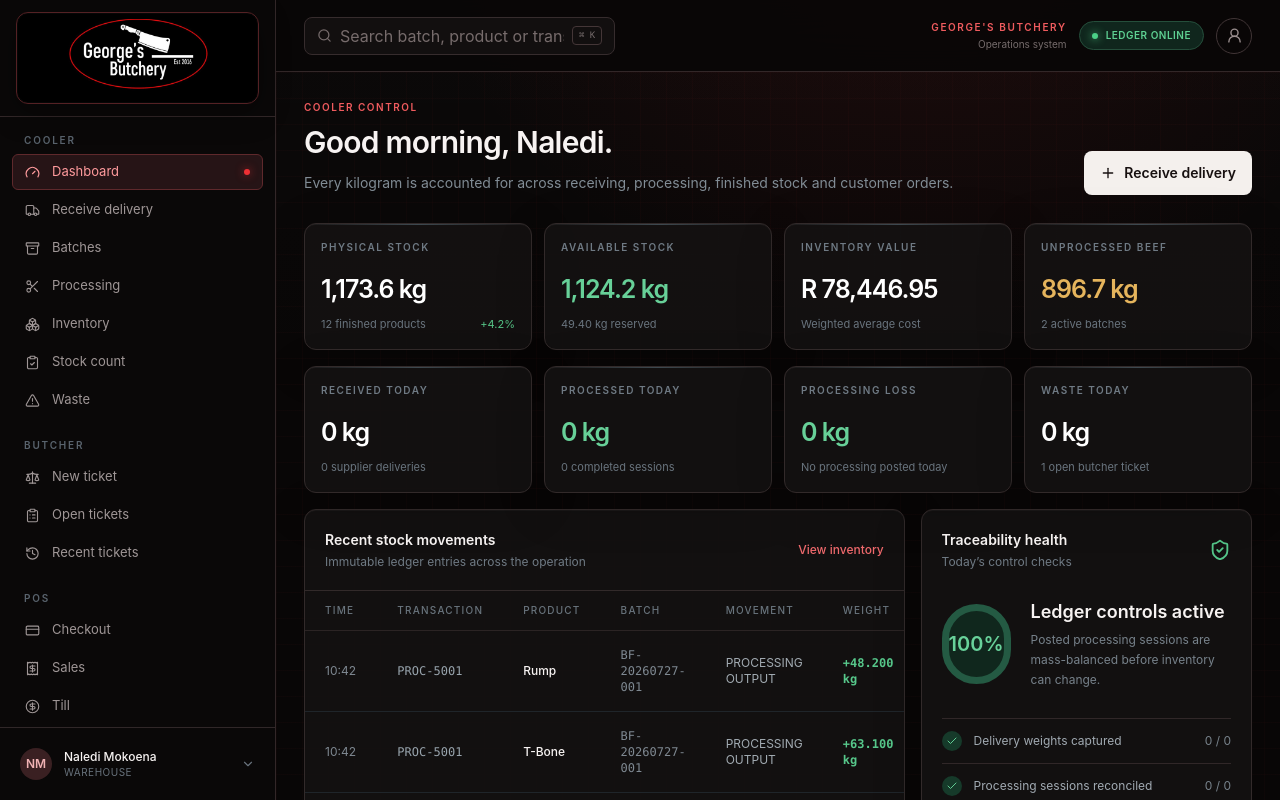
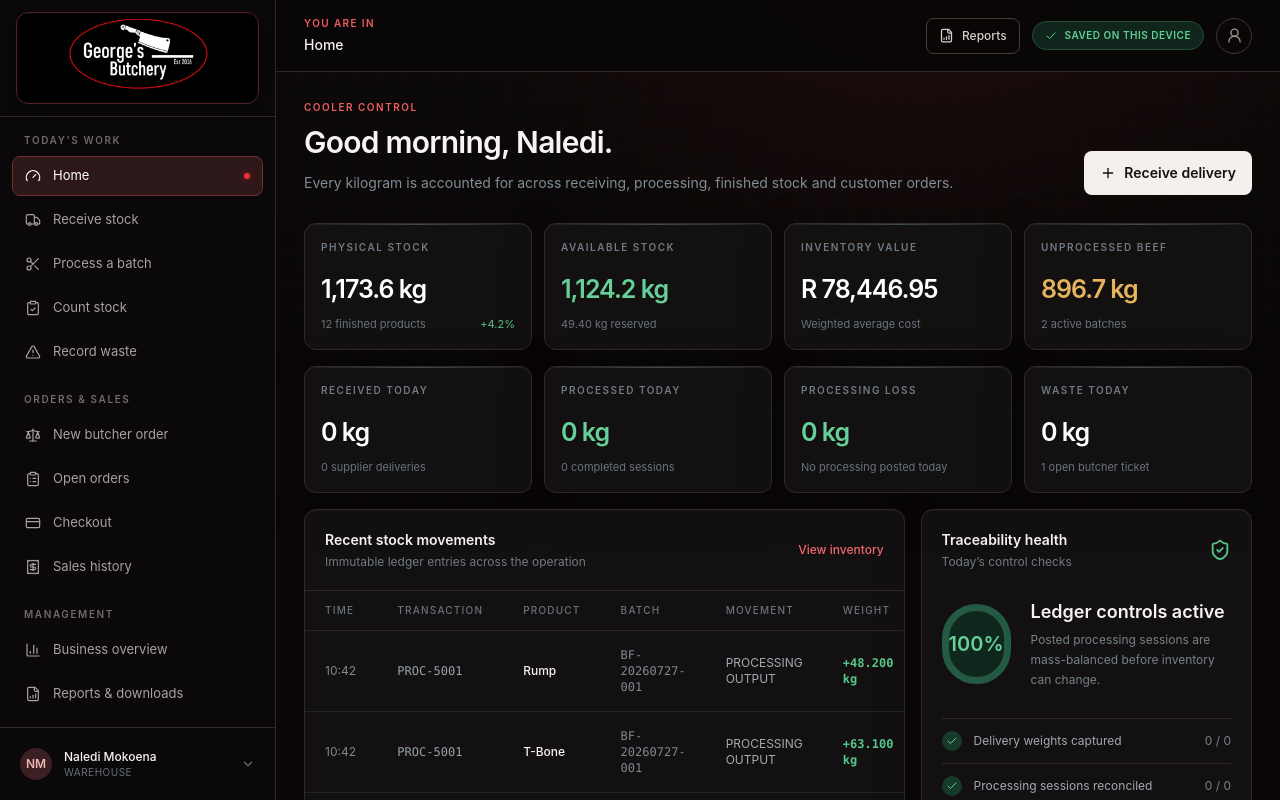
Before and after one commit to douglasbsmith2305-sudo/butchery-os, a Next.js app: page / in a window 1280 px wide. Shown: the top 800 px of the page. Built offline with nearby package versions, Linux system fonts and the light colour scheme.

Commit message:
Simplify Butchery OS and add complete reports

```diff
--- a/src/components/app-shell.tsx
+++ b/src/components/app-shell.tsx
@@ -6,51 +6,53 @@ import { usePathname } from "next/navigation";
 import {
   Archive, BarChart3, Boxes, Building2, ChevronDown, ClipboardCheck,
   ClipboardList, CreditCard, Gauge, History, Menu, PackageCheck, Receipt,
-  Scissors, Search, Settings, ShieldCheck, Store, Truck, Users,
+  Scissors, Settings, ShieldCheck, Store, Truck, Users,
   X, CircleDollarSign, Scale, TriangleAlert, UserRound,
-  FileSpreadsheet, ShoppingCart, Thermometer, LayoutDashboard,
+  FileSpreadsheet, ShoppingCart, Thermometer, LayoutDashboard, FileBarChart, Check,
 } from "lucide-react";
 import { useState } from "react";
 import { cn } from "@/lib/utils";
 
-const groups = [
-  { label: "Cooler", items: [
-    ["Dashboard", "/", Gauge], ["Receive delivery", "/cooler/receive", Truck],
-    ["Batches", "/cooler/batches", Archive], ["Processing", "/cooler/processing", Scissors],
-    ["Inventory", "/cooler/inventory", Boxes], ["Stock count", "/cooler/stock-count", ClipboardCheck],
-    ["Waste", "/cooler/waste", TriangleAlert],
+const primaryGroups = [
+  { label: "Today's work", items: [
+    ["Home", "/", Gauge], ["Receive stock", "/cooler/receive", Truck],
+    ["Process a batch", "/cooler/processing", Scissors], ["Count stock", "/cooler/stock-count", ClipboardCheck],
+    ["Record waste", "/cooler/waste", TriangleAlert],
   ]},
-  { label: "Butcher", items: [
-    ["New ticket", "/butcher/new", Scale], ["Open tickets", "/butcher/open", ClipboardList],
-    ["Recent tickets", "/butcher/recent", History],
-  ]},
-  { label: "POS", items: [
-    ["Checkout", "/pos/checkout", CreditCard], ["Sales", "/pos/sales", Receipt],
-    ["Till", "/pos/till", CircleDollarSign],
+  { label: "Orders & sales", items: [
+    ["New butcher order", "/butcher/new", Scale], ["Open orders", "/butcher/open", ClipboardList],
+    ["Checkout", "/pos/checkout", CreditCard], ["Sales history", "/pos/sales", Receipt],
   ]},
   { label: "Management", items: [
-    ["Dashboard", "/management", BarChart3], ["Product profitability", "/management/products", Store],
-    ["Batch profitability", "/management/batches", PackageCheck], ["Supplier performance", "/management/suppliers", Building2],
-    ["Variances", "/management/variances", TriangleAlert], ["Reconciliation", "/management/reconciliation", ShieldCheck],
-  ]},
-  { label: "Back Office", items: [
-    ["Overview", "/backoffice", LayoutDashboard], ["CSV import & export", "/backoffice/import", FileSpreadsheet],
-    ["Purchase orders", "/backoffice/purchases", ShoppingCart], ["Food safety", "/backoffice/food-safety", Thermometer],
-  ]},
-  { label: "Settings", items: [
-    ["Products & prices", "/settings/products", Settings], ["Block test profiles", "/settings/block-tests", ClipboardList],
-    ["Suppliers", "/settings/suppliers", Truck], ["Users", "/settings/users", Users],
+    ["Business overview", "/management", BarChart3], ["Reports & downloads", "/reports", FileBarChart],
   ]},
 ] as const;
+
+const moreGroups = [
+  { label: "Stock records", items: [["Inventory", "/cooler/inventory", Boxes], ["Delivery batches", "/cooler/batches", Archive]] },
+  { label: "Sales records", items: [["Recent butcher orders", "/butcher/recent", History], ["Till", "/pos/till", CircleDollarSign]] },
+  { label: "Management detail", items: [["Product profitability", "/management/products", Store], ["Batch profitability", "/management/batches", PackageCheck], ["Supplier performance", "/management/suppliers", Building2], ["Variances", "/management/variances", TriangleAlert], ["Reconciliation", "/management/reconciliation", ShieldCheck]] },
+  { label: "Back office", items: [["Back office home", "/backoffice", LayoutDashboard], ["CSV import", "/backoffice/import", FileSpreadsheet], ["Purchase orders", "/backoffice/purchases", ShoppingCart], ["Food safety", "/backoffice/food-safety", Thermometer]] },
+  { label: "Setup", items: [["Products & prices", "/settings/products", Settings], ["Block test profiles", "/settings/block-tests", ClipboardList], ["Suppliers", "/settings/suppliers", Truck], ["Users", "/settings/users", Users]] },
+] as const;
+
+function NavLink({ label, href, Icon, pathname, onNavigate }: { label: string; href: string; Icon: typeof Gauge; pathname: string; onNavigate(): void }) {
+  const active = href === "/" ? pathname === "/" : pathname === href || pathname.startsWith(`${href}/`);
+  return <Link href={href} onClick={onNavigate} className={cn("mb-1 flex min-h-10 items-center gap-3 rounded-lg border border-transparent px-3 text-[13px] transition", active ? "border-[#713033] bg-[#2c1719] text-white" : "text-[#aaa0a0] hover:bg-[#1b1515] hover:text-white")}>
+    <Icon size={16} strokeWidth={1.8}/><span>{label}</span>{active && <span className="ml-auto size-1.5 rounded-full bg-[#ef3034] shadow-[0_0_8px_rgba(239,48,52,.65)]"/>}
+  </Link>;
+}
 
 export function AppShell({ children }: { children: React.ReactNode }) {
   const pathname = usePathname();
   const [mobileOpen, setMobileOpen] = useState(false);
   const isPos = pathname.startsWith("/pos");
-  const isManagement = pathname.startsWith("/management") || pathname.startsWith("/backoffice") || pathname.startsWith("/settings");
+  const isManagement = pathname === "/reports" || pathname.startsWith("/management") || pathname.startsWith("/backoffice") || pathname.startsWith("/settings");
   const initials = isPos ? "AK" : isManagement ? "LD" : "NM";
   const userName = isPos ? "Ayanda Khumalo" : isManagement ? "Lerato Dlamini" : "Naledi Mokoena";
   const role = isPos ? "Cashier" : isManagement ? "Manager" : "Warehouse";
+  const moreActive = moreGroups.some((group) => group.items.some(([, href]) => pathname === href || pathname.startsWith(`${href}/`)));
+  const currentArea = pathname === "/" ? "Home" : pathname.startsWith("/cooler") ? "Stock & cooler" : pathname.startsWith("/butcher") ? "Butcher orders" : pathname.startsWith("/pos") ? "Checkout & sales" : pathname === "/reports" ? "Reports" : "Management";
   return (
     <div className="min-h-screen">
       {mobileOpen && <button aria-label="Close menu" className="fixed inset-0 z-40 bg-black/70 lg:hidden" onClick={() => setMobileOpen(false)} />}
@@ -62,17 +64,16 @@ export function AppShell({ children }: { children: React.ReactNode }) {
           <button aria-label="Close menu" className="absolute right-2 top-2 grid size-8 place-items-center rounded-full border border-[#542124] bg-[#130d0d] text-[#d7c8c8] lg:hidden" onClick={() => setMobileOpen(false)}><X size={17}/></button>
         </div>
         <nav className="scrollbar flex-1 overflow-y-auto px-3 py-4">
-          {groups.map((group) => (
+          {primaryGroups.map((group) => (
             <div className="mb-5" key={group.label}>
-              <p className="mb-1.5 px-3 text-[10px] font-semibold uppercase tracking-[.18em] text-[#59636d]">{group.label}</p>
-              {group.items.map(([label, href, Icon]) => {
-                const active = href === "/" ? pathname === "/" : pathname === href;
-                return <Link key={href} href={href} onClick={() => setMobileOpen(false)} className={cn("mb-0.5 flex min-h-9 items-center gap-3 rounded-md border border-transparent px-3 text-[13px] transition", active ? "border-[#5f292c] bg-[#261416] text-[#ff9b9d]" : "text-[#9f9696] hover:bg-[#191414] hover:text-white")}>
-                  <Icon size={15} strokeWidth={1.8}/><span>{label}</span>{active && <span className="ml-auto size-1.5 rounded-full bg-[#ef3034] shadow-[0_0_8px_rgba(239,48,52,.65)]"/>}
-                </Link>;
-              })}
+              <p className="mb-2 px-3 text-[10px] font-semibold uppercase tracking-[.16em] text-[#756969]">{group.label}</p>
+              {group.items.map(([label, href, Icon]) => <NavLink Icon={Icon} href={href} key={href} label={label} onNavigate={() => setMobileOpen(false)} pathname={pathname}/>) }
             </div>
           ))}
+          <details className="group rounded-lg border border-[#302728] bg-[#100d0d]" open={moreActive ? true : undefined}>
+            <summary className="flex min-h-11 cursor-pointer list-none items-center gap-3 px-3 text-[13px] font-medium text-[#aaa0a0]"><Settings size={16}/><span>More records & setup</span><ChevronDown className="ml-auto transition group-open:rotate-180" size={15}/></summary>
+            <div className="border-t border-[#302728] px-2 pb-2 pt-3">{moreGroups.map((group) => <div className="mb-4 last:mb-0" key={group.label}><p className="mb-1.5 px-3 text-[9px] font-semibold uppercase tracking-[.14em] text-[#756969]">{group.label}</p>{group.items.map(([label, href, Icon]) => <NavLink Icon={Icon} href={href} key={href} label={label} onNavigate={() => setMobileOpen(false)} pathname={pathname}/>)}</div>)}</div>
+          </details>
         </nav>
         <div className="border-t border-[#302728] p-3">
           <button className="flex w-full items-center gap-3 rounded-lg p-2 text-left hover:bg-[#1a1515]">
@@ -85,13 +86,10 @@ export function AppShell({ children }: { children: React.ReactNode }) {
       <main className="lg:pl-[276px]">
         <header className="sticky top-0 z-30 flex h-[72px] items-center border-b border-[#322728] bg-[#090707]/92 px-4 backdrop-blur-xl sm:px-7">
           <button aria-label="Open menu" className="mr-3 grid size-10 place-items-center rounded-lg border border-[#3a2f30] lg:hidden" onClick={() => setMobileOpen(true)}><Menu size={20}/></button>
-          <div className="hidden items-center gap-2 rounded-lg border border-[#362c2d] bg-[#120f0f] px-3 text-[#756b6b] md:flex">
-            <Search size={15}/><input aria-label="Search" className="h-9 w-56 bg-transparent text-xs text-white outline-none placeholder:text-[#776c6c]" placeholder="Search batch, product or transaction"/>
-            <kbd className="rounded border border-[#443637] px-1.5 py-0.5 text-[9px]">⌘ K</kbd>
-          </div>
+          <div><p className="text-[10px] font-semibold uppercase tracking-[.14em] text-[#ef5b5e]">You are in</p><p className="mt-1 text-sm font-medium">{currentArea}</p></div>
           <div className="ml-auto flex items-center gap-3">
-            <div className="hidden text-right md:block"><p className="text-[10px] font-semibold uppercase tracking-[.16em] text-[#ef5b5e]">George&apos;s Butchery</p><p className="mt-0.5 text-[10px] text-[#766c6c]">Operations system</p></div>
-            <div className="hidden items-center gap-2 rounded-full border border-[#254e3b] bg-[#10261d] px-3 py-1.5 text-[10px] font-semibold uppercase tracking-wider text-[#5ed092] sm:flex"><span className="size-1.5 rounded-full bg-[#4bd087] shadow-[0_0_8px_#4bd087]"/>Ledger online</div>
+            <Link className="hidden min-h-9 items-center gap-2 rounded-lg border border-[#4a3a3b] px-3 text-xs font-medium text-[#d8cece] hover:bg-[#1b1515] sm:flex" href="/reports"><FileBarChart size={15}/> Reports</Link>
+            <div className="hidden items-center gap-2 rounded-full border border-[#254e3b] bg-[#10261d] px-3 py-1.5 text-[10px] font-semibold uppercase tracking-wider text-[#5ed092] md:flex"><Check size={12}/> Saved on this device</div>
             <button aria-label="Profile" className="grid size-9 place-items-center rounded-full border border-[#413536] text-[#9b8f8f]"><UserRound size={17}/></button>
           </div>
         </header>
```
